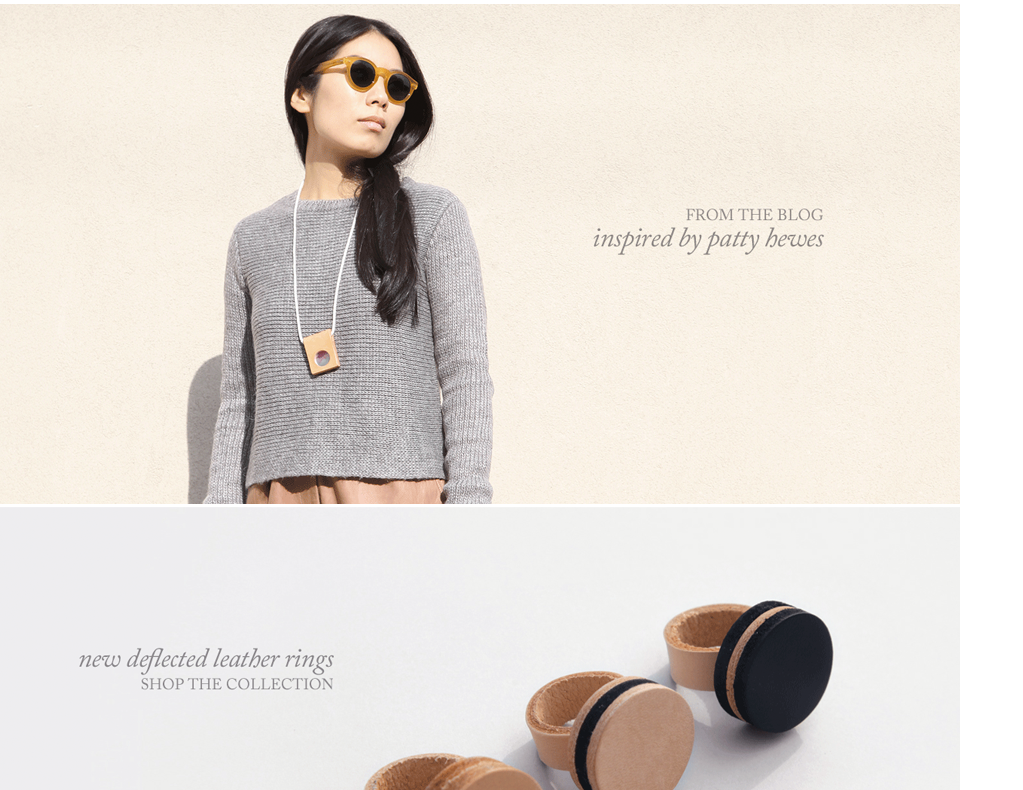
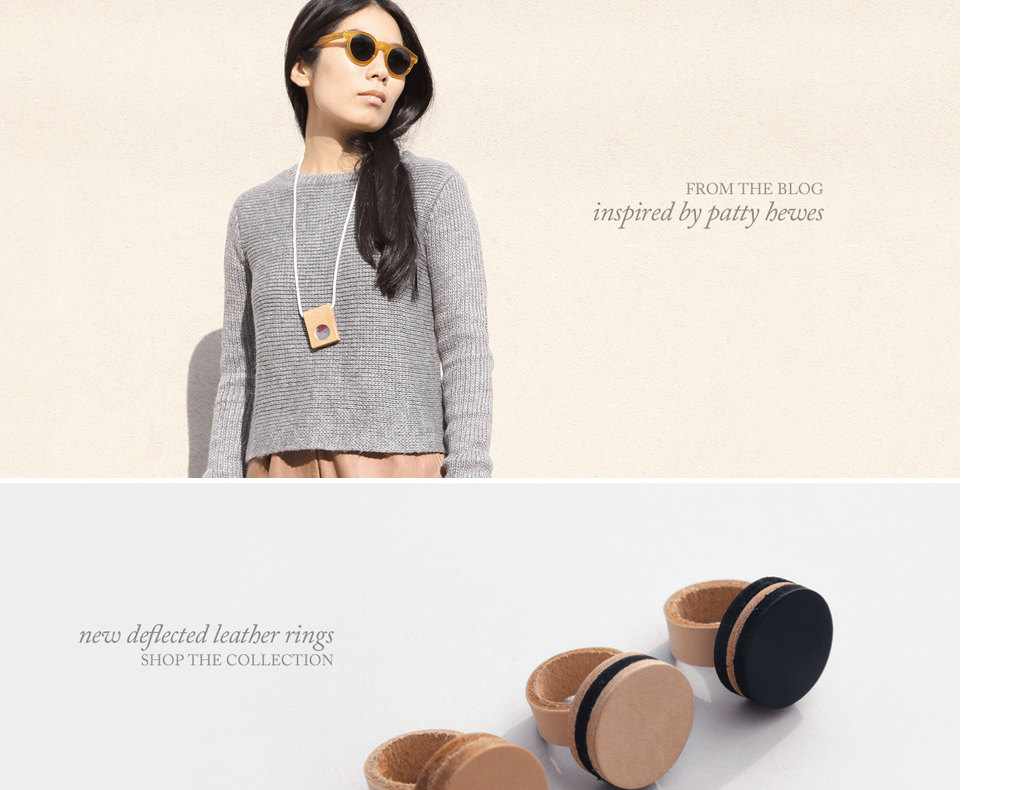
Before and after one commit to ship-of-the-desert/hw_week_02_day_01_CSS, a plain HTML site: page brooklyn/index.html in a window 1280 px wide. Shown: the part 71-861 px from the top of the page, without its empty margins (0-1023 px from the left). Drawn offline with Linux system fonts and the light colour scheme.

Commit message:
HW W02 D01

```diff
--- a/brooklyn/css/style.css
+++ b/brooklyn/css/style.css
@@ -10,3 +10,13 @@ Body Font Size = 12px
 Link Hover Color = #20222a
 
 */
+body{
+	font-size: 12px;
+	line-height: 17px;
+	font-family: 'Times New Roman', serif;
+	color: #656565;
+
+}
+a:hover {
+	background-color: #20222a;
+  }
```
